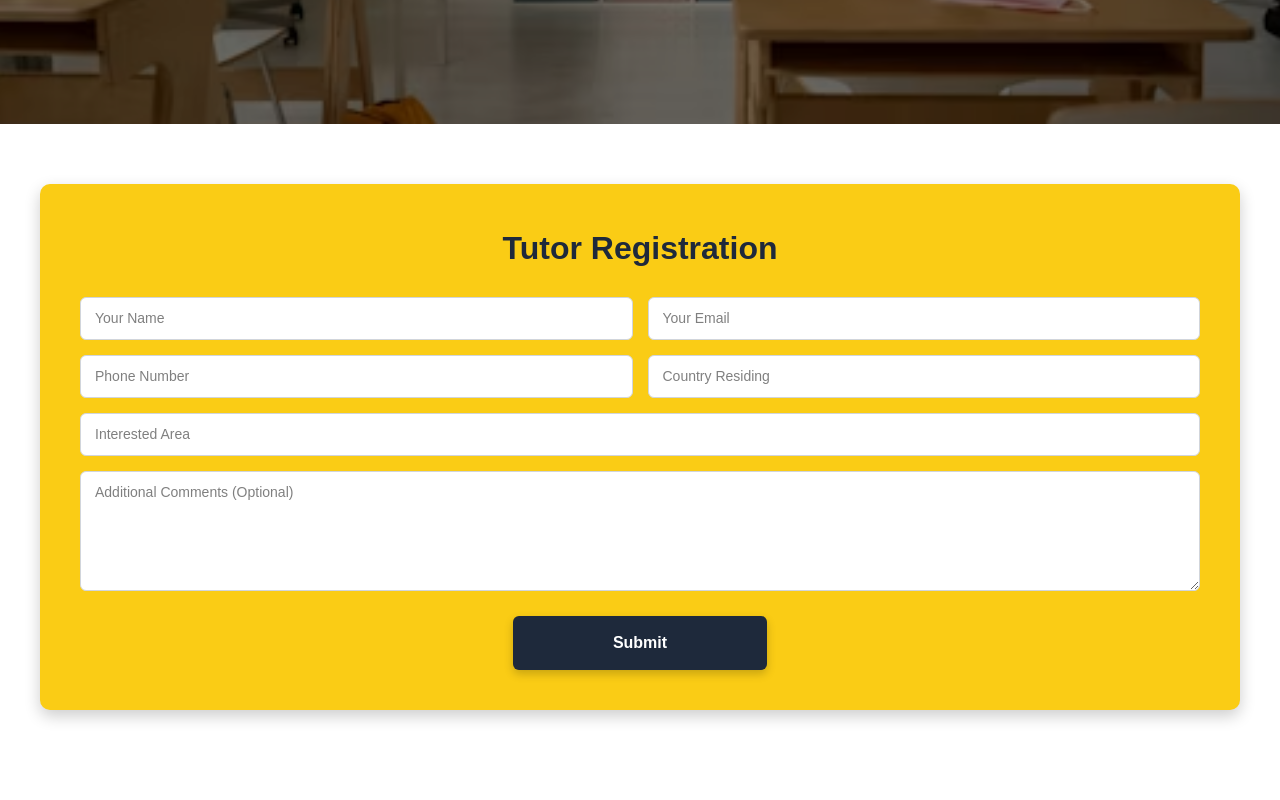
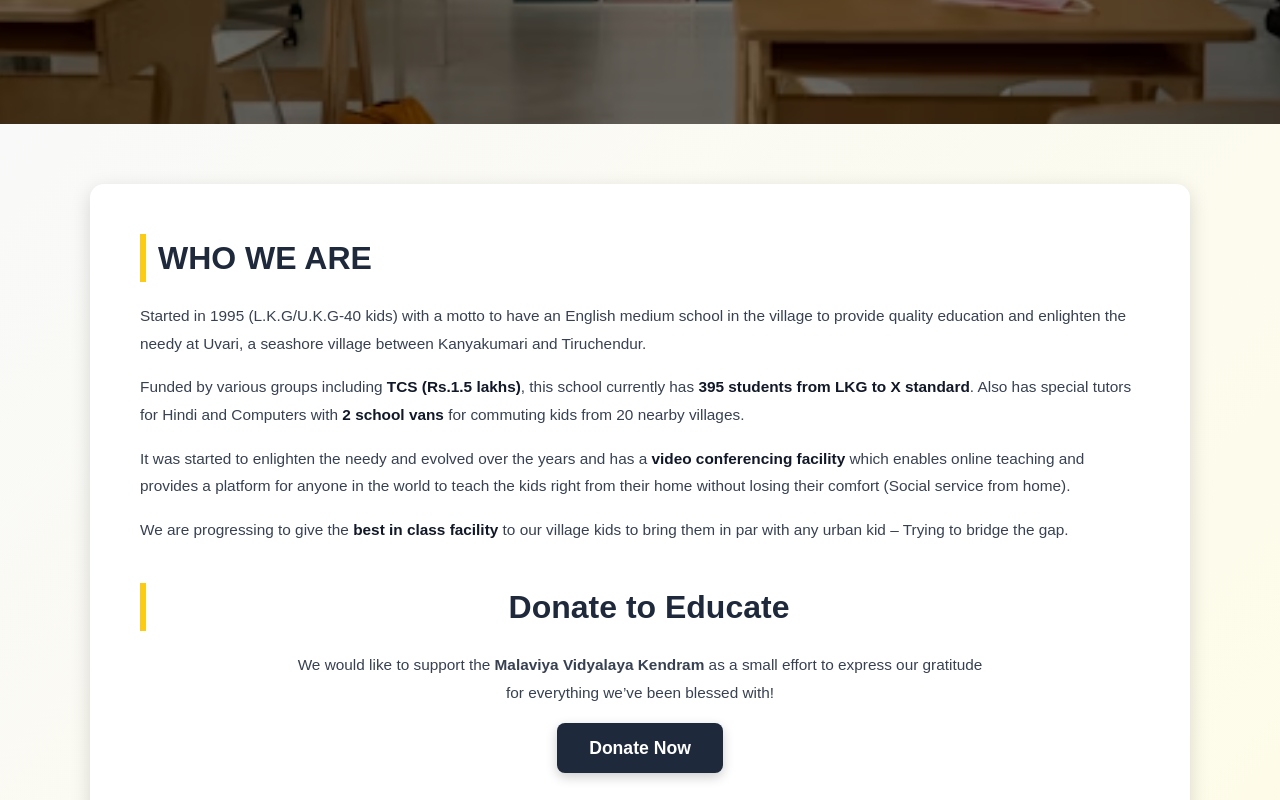
Before and after one commit to malaviavidyakendram-uvari/malaviyavidyakendramurvari, a React (Vite) app: page / in a window 1280 px wide. Shown: the part 640-1440 px from the top of the page. Built offline with nearby package versions, Linux system fonts and the light colour scheme; a web font is replaced by a local one.

Commit message:
Update: new version of React app

```diff
--- a/src/Components/Footer.jsx
+++ b/src/Components/Footer.jsx
@@ -35,7 +35,6 @@ const Footer = () => {
             </a>
             <a
               href="mailto:malaviyavidyakendram.uvari@gmail.com"
-              target="_blank"
               rel="noreferrer"
             >
               <MdEmail />
--- a/src/Components/Header.jsx
+++ b/src/Components/Header.jsx
@@ -59,6 +59,8 @@ const Header = () => {
                 aria-label="Facebook"
                 className="social-link"
                 title="Facebook"
+                target="_blank"
+                rel="noopener noreferrer"
               >
                 <FaFacebookF />
               </a>
@@ -67,6 +69,8 @@ const Header = () => {
                 aria-label="Instagram"
                 className="social-link"
                 title="Instagram"
+                target="_blank"
+                rel="noopener noreferrer"
               >
                 <FaInstagram />
               </a>
@@ -88,7 +92,7 @@ const Header = () => {
         <div className="header-container-2">
           <Link to="/" className="brand">
             <span className="brand-icon">
-            <img src="/assets/Blue and Brown Illustrative School Logo.png" />
+              <img src="/assets/Blue and Brown Illustrative School Logo.png" />
             </span>
             <h1 className="brand-name">Malaviya Vidyalaya Kendram</h1>
           </Link>
--- a/src/Css/About.css
+++ b/src/Css/About.css
@@ -2,6 +2,7 @@
   width: 100%;
   padding: 50px 20px;
   font-family: Arial, sans-serif;
+  box-sizing: border-box;
 }
 
 /* Who We Are Section */
@@ -79,7 +80,6 @@
   transform: translateY(-8px);
 }
 
-
 /* Hover: fill bg with color + icon turns white */
 .icon-circle.gamepad:hover {
   background: orange;
@@ -98,13 +98,23 @@
   color: white;
 }
 
-/* Responsive: 2x2 grid in mobile */
-@media (max-width: 768px) {
+/* Responsive: tablets (2x2 grid) */
+@media (max-width: 992px) {
+  .about-content {
+    padding: 0 15px;
+    text-align: center;
+  }
+
+  .about-text h2 {
+    font-size: 1.8rem;
+  }
+
+  .about-text p {
+    font-size: 0.95rem;
+  }
+
   .about-icons {
-    display: grid;
-    grid-template-columns: repeat(2, 1fr);
     gap: 30px;
-    justify-items: center;
   }
 
   .icon-circle {
@@ -113,3 +123,49 @@
     font-size: 2.2rem;
   }
 }
+
+/* Mobile: stack neatly (2x2 grid) */
+@media (max-width: 768px) {
+  .about-icons {
+    display: grid;
+    grid-template-columns: repeat(2, 1fr);
+    gap: 25px;
+    justify-items: center;
+  }
+
+  .icon-circle {
+    width: 100px;
+    height: 100px;
+    font-size: 2rem;
+  }
+
+  .about-text h2 {
+    font-size: 1.6rem;
+  }
+
+  .about-text p {
+    font-size: 0.9rem;
+  }
+}
+
+/* Small phones: stack single column */
+@media (max-width: 480px) {
+  .about-icons {
+    grid-template-columns: 1fr;
+    gap: 20px;
+  }
+
+  .icon-circle {
+    width: 90px;
+    height: 90px;
+    font-size: 1.8rem;
+  }
+
+  .about-text h2 {
+    font-size: 1.4rem;
+  }
+
+  .about-text p {
+    font-size: 0.85rem;
+  }
+}
--- a/src/Css/Donate.css
+++ b/src/Css/Donate.css
@@ -108,6 +108,14 @@
   border-radius: 6px;
   outline: none;
   font-size: 14px;
+
+  width: 100%;
+  max-width: 100%;
+  box-sizing: border-box;
+  flex-shrink: 1;         /* 🔑 prevents stretching */
+  overflow: hidden;
+  text-overflow: ellipsis;
+  white-space: nowrap;
 }
 
 .donation-form textarea {
@@ -127,6 +135,12 @@
 
 .donation-form button:hover {
   background: #145e4a;
+}
+
+/* Special styling for amount input */
+.amount-input {
+  font-weight: 600;
+  letter-spacing: 1px;
 }
 
 /* =========================
--- a/src/Css/Header.css
+++ b/src/Css/Header.css
@@ -1,4 +1,4 @@
-/* ===== Base */
+/* ================= Base ================= */
 .header {
   width: 100%;
   font-family: system-ui, -apple-system, Segoe UI, Roboto, Arial, sans-serif;
@@ -17,7 +17,7 @@
   justify-content: space-between;
 }
 
-/* ===== Row 1: Top Bar */
+/* ================= Row 1: Top Bar ================= */
 .header-top {
   background: linear-gradient(90deg, #0b3a63, #0a2540, #0b3a63);
   color: #e9eef6;
@@ -81,7 +81,7 @@
 }
 .social-link:hover { transform: translateY(-1px); filter: brightness(1.05); }
 
-/* ===== Row 2: Main Bar */
+/* ================= Row 2: Main Bar ================= */
 .header-main {
   background: #ffffff;
 }
@@ -94,7 +94,7 @@
   padding: 0 16px;
 }
 
-/* Brand group (logo + name together on left) */
+/* Brand (logo + name) */
 .brand {
   display: flex;
   align-items: center;
@@ -117,11 +117,7 @@
   white-space: nowrap;
 }
 
-@media (min-width: 640px) {
-  .brand-name { font-size: 20px; }
-}
-
-/* Desktop navigation (right) */
+/* Desktop navigation */
 .header-right {
   display: flex;
   align-items: center;
@@ -129,13 +125,9 @@
 }
 
 .header-nav {
-  display: none;
+  display: flex;
   align-items: center;
   gap: 10px;
-}
-
-@media (min-width: 768px) {
-  .header-nav { display: flex; }
 }
 
 .nav-list {
@@ -183,7 +175,7 @@
 .cta-btn:hover { transform: translateY(-1px); filter: brightness(1.05); }
 .cta-icon { font-size: 18px; }
 
-/* ===== Mobile dropdown */
+/* ================= Mobile Dropdown ================= */
 .mobile-menu {
   max-height: 0;
   overflow: hidden;
@@ -234,10 +226,10 @@
   letter-spacing: .3px;
 }
 
-/* ===== Responsive Rules ===== */
+/* ================= Responsive Rules ================= */
 
-/* On mobile: hide phone + socials, keep only location */
-@media (max-width: 767.98px) {
+/* Phones + Tablets (<= 1024px) */
+@media (max-width: 1024px) {
   .top-right {
     display: none;
   }
@@ -255,14 +247,12 @@
     font-size: 16px;
     white-space: normal;
   }
-}
 
-/* Hamburger button hidden on desktop */
-.mobile-menu-btn {
-  display: none;
-}
+  /* Hide desktop nav, show hamburger */
+  .header-nav {
+    display: none !important;
+  }
 
-@media (max-width: 767.98px) {
   .mobile-menu-btn {
     display: inline-flex;
     align-items: center;
@@ -275,3 +265,18 @@
     margin-left: auto;
   }
 }
+
+/* Desktop only (>= 1025px) */
+@media (min-width: 1025px) {
+  .header-nav {
+    display: flex;
+  }
+
+  .mobile-menu-btn {
+    display: none;
+  }
+
+  .brand-name {
+    font-size: 22px;
+  }
+}
--- a/src/Css/Home.css
+++ b/src/Css/Home.css
@@ -4,6 +4,7 @@
 .home-container {
   width: 100%;
   font-family: Arial, sans-serif;
+  overflow-x: hidden;
 }
 
 /* ========================================
@@ -37,12 +38,12 @@
 .hero-text {
   position: relative;
   text-align: center;
-  max-width: 700px;
+  max-width: 900px;
   padding: 0 20px;
 }
 
 /* ========================================
-   Hero Text: Shared Base Styles
+   Hero Text
 ======================================== */
 .hero-text h1,
 .hero-text h3 {
@@ -58,23 +59,23 @@
 
 /* H1: gradient text */
 .hero-text h1 {
-  font-size: 3rem;
+  font-size: clamp(1.8rem, 4vw, 3.5rem); /* responsive font size */
   background: linear-gradient(90deg, #ffcc00, #ffb700, #f59e0b);
   -webkit-background-clip: text;
   background-clip: text;
   color: transparent;
-  animation-delay: 0.3s; /* small delay */
+  animation-delay: 0.3s;
 }
 
 /* H3: white text */
 .hero-text h3 {
-  font-size: 1.8rem;
+  font-size: clamp(1rem, 2.5vw, 2rem);
   color: #fff;
   margin-top: 10px;
-  animation-delay: 0.8s; /* starts after h1 */
+  animation-delay: 0.8s;
 }
 
-/* Fade In + Slide Up Animation */
+/* Fade In + Slide Up */
 @keyframes fadeInUp {
   from { opacity: 0; transform: translateY(20px); }
   to { opacity: 1; transform: translateY(0); }
@@ -84,7 +85,7 @@
    Hero Quote
 ======================================== */
 .hero-quote {
-  font-size: 1.3rem;
+  font-size: clamp(0.9rem, 2vw, 1.4rem);
   margin-top: 15px;
   font-weight: 500;
   color: #fff;
@@ -96,13 +97,91 @@
 }
 
 /* ========================================
+   About + Donate Section
+======================================== */
+.about-section {
+  padding: 60px 20px;
+  background: linear-gradient(135deg, #f9f9f9, #fefce8);
+  display: flex;
+  justify-content: center;
+}
+
+.about-box {
+  max-width: 1100px;
+  background: #ffffff;
+  padding: clamp(20px, 5vw, 50px);
+  border-radius: 14px;
+  box-shadow: 0 6px 20px rgba(0, 0, 0, 0.15);
+  text-align: left;
+}
+
+.about-box h2 {
+  font-size: clamp(1.4rem, 3vw, 2rem);
+  font-weight: 800;
+  margin-bottom: 20px;
+  color: #1e293b;
+  border-left: 6px solid #facc15;
+  padding-left: 12px;
+}
+
+.about-box p {
+  line-height: 1.8;
+  margin-bottom: 16px;
+  font-size: clamp(0.9rem, 1.2vw, 1rem);
+  color: #374151;
+}
+
+.about-highlight {
+  font-weight: 600;
+  color: #111827;
+}
+
+.donate-section-title {
+  margin-top: 40px;
+  font-size: clamp(1.4rem, 2.5vw, 1.8rem);
+  font-weight: 700;
+  color: #1e293b;
+  text-align: center;
+}
+
+.donate-description {
+  text-align: center;
+  font-size: clamp(0.9rem, 1vw, 1rem);
+  margin: 12px auto 25px auto;
+  max-width: 700px;
+  color: #4b5563;
+}
+
+.donate-button-wrapper {
+  text-align: center;
+}
+
+.donate-button {
+  background: #1e293b;
+  color: #fff;
+  padding: 12px 32px;
+  font-size: clamp(0.9rem, 1.5vw, 1.1rem);
+  font-weight: 600;
+  border: none;
+  border-radius: 8px;
+  cursor: pointer;
+  transition: all 0.3s ease;
+  box-shadow: 0 4px 12px rgba(0, 0, 0, 0.2);
+}
+
+.donate-button:hover {
+  background: #111827;
+  transform: scale(1.05);
+}
+
+/* ========================================
    Registration Section
 ======================================== */
 .registration-section {
   width: 100%;
   display: flex;
   justify-content: center;
-  padding: 60px 20px;
+  padding: 50px 20px;
 }
 
 .registration-box {
@@ -110,12 +189,12 @@
   max-width: 1200px;
   background: #facc15;
   border-radius: 10px;
-  padding: 40px;
+  padding: clamp(20px, 5vw, 40px);
   box-shadow: 0 6px 16px rgba(0, 0, 0, 0.2);
 }
 
 .form-title {
-  font-size: 2rem;
+  font-size: clamp(1.5rem, 3vw, 2rem);
   font-weight: 800;
   text-align: center;
   color: #1e293b;
@@ -204,12 +283,12 @@
   background: #1e293b;
   color: white;
   font-weight: 600;
-  padding: 15px 100px;
+  padding: 12px 60px;
   border-radius: 6px;
   box-shadow: 0 4px 10px rgba(0, 0, 0, 0.2);
   border: none;
   cursor: pointer;
-  transition: background 0.3s, opacity 0.3s, transform 0.3s;
+  transition: background 0.3s, transform 0.3s;
 }
 
 .submit-button:hover {
@@ -223,16 +302,23 @@
 }
 
 /* ========================================
-   Mobile View Adjustments
+   Responsive Breakpoints
 ======================================== */
+@media (max-width: 1024px) {
+  .about-section { padding: 50px 15px; }
+  .registration-box { padding: 30px; }
+}
+
 @media (max-width: 768px) {
-  .hero-text { padding: 0 22px; text-align: center; }
-  .hero-text h1,
-  .hero-text h3 { white-space: normal; line-height: 1.35; }
+  .hero-text { padding: 0 20px; }
+  .hero-text h1, .hero-text h3 { line-height: 1.3; }
+  .about-box { padding: 30px 20px; }
 }
 
 @media (max-width: 480px) {
-  .hero-text { padding: 0 16px; }
+  .hero-text { padding: 0 15px; }
   .hero-text h1 { font-size: 1.6rem; }
-  .hero-text h3 { font-size: 1.2rem; }
+  .hero-text h3 { font-size: 1.1rem; }
+  .donate-button { padding: 10px 24px; font-size: 0.9rem; }
+  .submit-button { padding: 12px 40px; font-size: 0.95rem; }
 }
--- a/src/Pages/Donate.jsx
+++ b/src/Pages/Donate.jsx
@@ -17,6 +17,7 @@ const Donate = () => {
 
   const [isRazorpayLoaded, setIsRazorpayLoaded] = useState(false);
   const navigate = useNavigate();
+
   // -------------------- Load Razorpay Script --------------------
   useEffect(() => {
     const script = document.createElement("script");
@@ -32,11 +33,42 @@ const Donate = () => {
   }, []);
 
   // -------------------- Handlers --------------------
+  // -------------------- Handlers --------------------
+  // ✅ Indian Currency Formatter
+  const formatIndianCurrency = (value) => {
+    if (!value) return "";
+    const num = value.replace(/\D/g, ""); // remove non-digits
+    if (!num) return "";
+
+    // ✅ Limit to 10 digits max to avoid UI expansion
+    const limited = num.slice(0, 10);
+
+    // Format in Indian system (e.g., 1,00,000 not 100,000)
+    return new Intl.NumberFormat("en-IN").format(Number(limited));
+  };
+
   const handleChange = (e) => {
-    setFormData((prev) => ({
-      ...prev,
-      [e.target.name]: e.target.value,
-    }));
+    const { name, value } = e.target;
+
+    if (name === "amount") {
+      const digitsOnly = value.replace(/\D/g, "").slice(0, 10); // keep max 10 digits
+      setFormData((prev) => ({
+        ...prev,
+        amount: formatIndianCurrency(digitsOnly),
+      }));
+    } else if (name === "pan") {
+      // Always uppercase PAN input
+      const panValue = value.toUpperCase().slice(0, 10); // PAN always 10 chars
+      setFormData((prev) => ({
+        ...prev,
+        pan: panValue,
+      }));
+    } else {
+      setFormData((prev) => ({
+        ...prev,
+        [name]: value,
+      }));
+    }
   };
 
   const resetForm = () => {
@@ -50,19 +82,56 @@ const Donate = () => {
     });
   };
 
+  // ✅ Field Validation Function
+  const validateForm = () => {
+    const { amount, email, phone, name, pan, address } = formData;
+
+    const cleanAmount = amount.replace(/,/g, ""); // remove commas
+
+    if (!cleanAmount || Number(cleanAmount) <= 0) {
+      alert("⚠ Please enter a valid donation amount greater than 0.");
+      return false;
+    }
+
+    const emailRegex = /^[^\s@]+@[^\s@]+\.[^\s@]+$/;
+    if (!emailRegex.test(email)) {
+      alert("⚠ Please enter a valid email address.");
+      return false;
+    }
+
+    const phoneRegex = /^[6-9]\d{9}$/;
+    if (!phoneRegex.test(phone)) {
+      alert("⚠ Please enter a valid 10-digit phone number.");
+      return false;
+    }
+
+    if (name.trim().length < 3) {
+      alert("⚠ Name must be at least 3 characters long.");
+      return false;
+    }
+
+    if (pan) {
+      // ✅ PAN Regex: 5 letters + 4 digits + 1 letter, all caps
+      const panRegex = /^[A-Z]{5}[0-9]{4}[A-Z]{1}$/;
+      if (!panRegex.test(pan)) {
+        alert("⚠ Please enter a valid PAN number (e.g., AAAPA1234A).");
+        return false;
+      }
+    }
+
+    if (address.trim().length < 5) {
+      alert("⚠ Please enter a valid address (minimum 5 characters).");
+      return false;
+    }
+
+    return true;
+  };
+
   const handleSubmit = async (e) => {
     e.preventDefault();
 
-    // ✅ Basic validation
-    if (
-      !formData.amount ||
-      !formData.email ||
-      !formData.phone ||
-      !formData.name
-    ) {
-      alert("⚠ Please fill all required fields.");
-      return;
-    }
+    // ✅ Validate before submission
+    if (!validateForm()) return;
 
     if (!window.Razorpay) {
       alert("❌ Razorpay SDK not available. Please refresh and try again.");
@@ -70,9 +139,12 @@ const Donate = () => {
     }
 
     try {
+      const cleanAmount = formData.amount.replace(/,/g, ""); // remove commas
+
       // ✅ Save donor details in Firestore
       const docRef = await addDoc(collection(db, "Doner-details"), {
         ...formData,
+        amount: cleanAmount,
         date: new Date(),
         status: "INITIATED",
       });
@@ -81,20 +153,12 @@ const Donate = () => {
       // ✅ Razorpay options
       const options = {
         key: import.meta.env.VITE_RAZORPAY_KEY_ID,
-        amount: Math.round(Number(formData.amount) * 100),
+        amount: Math.round(Number(cleanAmount) * 100),
         currency: "INR",
         name: "School Donation",
         description: "Donation Payment",
         handler: function (response) {
           alert("🎉 Payment Successful! ID: " + response.razorpay_payment_id);
-
-          // ✅ Save status update (optional, if you want to update Firestore)
-          // updateDoc(doc(db, "Doner-details", docRef.id), {
-          //   status: "SUCCESS",
-          //   paymentId: response.razorpay_payment_id,
-          // });
-
-          // ✅ Reset form after success
           resetForm();
         },
         prefill: {
@@ -105,7 +169,6 @@ const Donate = () => {
         theme: { color: "#3399cc" },
       };
 
-      // ✅ Open Razorpay checkout
       const rzp1 = new window.Razorpay(options);
       rzp1.open();
     } catch (error) {
@@ -149,7 +212,6 @@ const Donate = () => {
           </p>
         </div>
 
-        {/* ✅ Donor History Button */}
         <button
           className="history-btn"
           onClick={() => navigate("/donordetails")}
@@ -163,13 +225,14 @@ const Donate = () => {
         <h3>Payment Details</h3>
         <form onSubmit={handleSubmit}>
           <input
-            type="number"
+            type="text"
             name="amount"
             placeholder="₹ Enter Amount"
             value={formData.amount}
             onChange={handleChange}
             required
             autoComplete="off"
+            className="amount-input"
           />
           <input
             type="email"
@@ -201,16 +264,18 @@ const Donate = () => {
           <input
             type="text"
             name="pan"
-            placeholder="PAN Number"
+            placeholder="PAN Number (e.g., AAAPA1234A)"
             value={formData.pan}
             onChange={handleChange}
             autoComplete="off"
+            maxLength={10}
           />
           <textarea
             name="address"
             placeholder="Address"
             value={formData.address}
             onChange={handleChange}
+            required
             autoComplete="street-address"
           />
 
--- a/src/Pages/Home.jsx
+++ b/src/Pages/Home.jsx
@@ -1,8 +1,10 @@
 import React, { useState } from "react";
 import emailjs from "@emailjs/browser";
 import "../Css/Home.css"; // Import CSS
+import { useNavigate } from "react-router-dom";
 
 const Home = () => {
+  const navigate = useNavigate();
   const [sending, setSending] = useState(false);
   const [status, setStatus] = useState({ type: "", msg: "" });
   const [formData, setFormData] = useState({
@@ -71,6 +73,59 @@ const Home = () => {
           <h3>"Your future begins here."</h3>
         </div>
       </div>
+
+      <section className="about-section">
+        <div className="about-box">
+          <h2>WHO WE ARE</h2>
+          <p>
+            Started in 1995 (L.K.G/U.K.G-40 kids) with a motto to have an
+            English medium school in the village to provide quality education
+            and enlighten the needy at Uvari, a seashore village between
+            Kanyakumari and Tiruchendur.
+          </p>
+          <p>
+            Funded by various groups including{" "}
+            <span className="about-highlight">TCS (Rs.1.5 lakhs)</span>, this
+            school currently has{" "}
+            <span className="about-highlight">
+              395 students from LKG to X standard
+            </span>
+            . Also has special tutors for Hindi and Computers with
+            <span className="about-highlight"> 2 school vans</span> for
+            commuting kids from 20 nearby villages.
+          </p>
+          <p>
+            It was started to enlighten the needy and evolved over the years and
+            has a{" "}
+            <span className="about-highlight">video conferencing facility</span>{" "}
+            which enables online teaching and provides a platform for anyone in
+            the world to teach the kids right from their home without losing
+            their comfort (Social service from home).
+          </p>
+          <p>
+            We are progressing to give the{" "}
+            <span className="about-highlight">best in class facility </span>
+            to our village kids to bring them in par with any urban kid – Trying
+            to bridge the gap.
+          </p>
+
+          <h2 className="donate-section-title">Donate to Educate</h2>
+          <p className="donate-description">
+            We would like to support the <b>Malaviya Vidyalaya Kendram </b>
+            as a small effort to express our gratitude for everything we’ve been
+            blessed with!
+          </p>
+
+          <div className="donate-button-wrapper">
+            <button
+              onClick={() => navigate("/donate")}
+              className="donate-button"
+            >
+              Donate Now
+            </button>
+          </div>
+        </div>
+      </section>
 
       {/* Tutor Registration */}
       <section className="registration-section">
```
